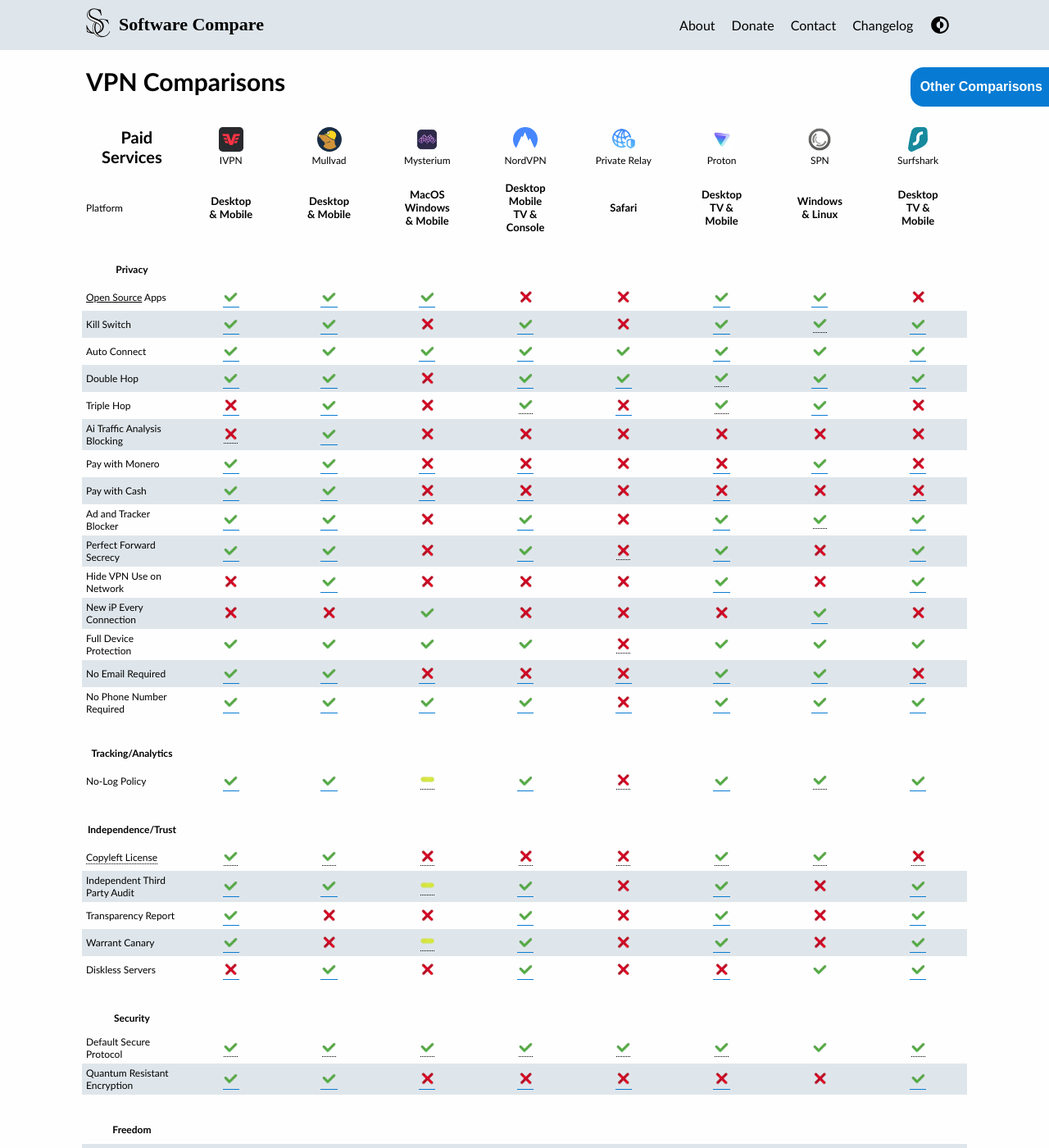
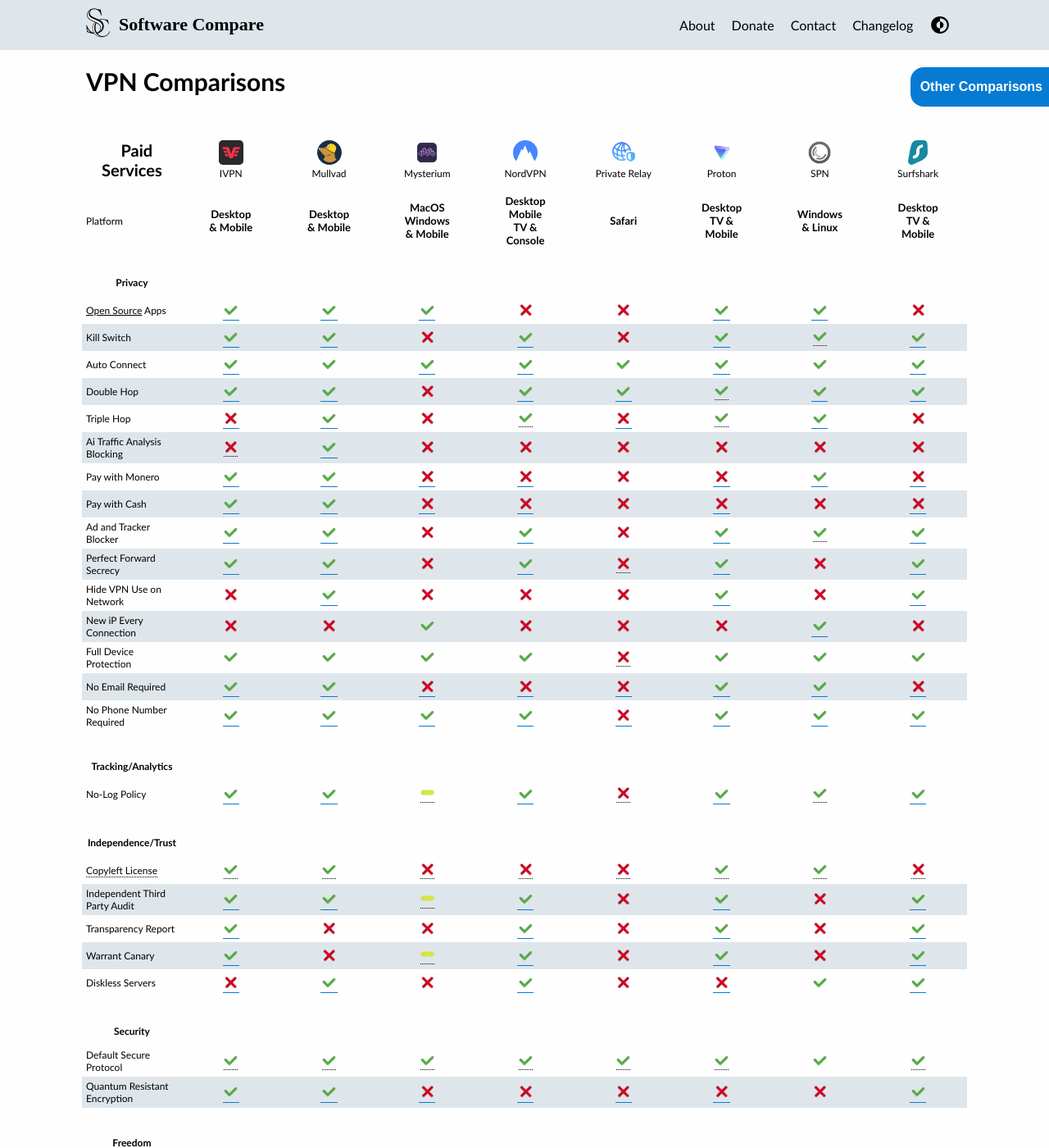
Before and after one commit to SoftwareCompare/SoftwareCompare, a Jekyll site: the page built from vpns.html, in a window 1280 px wide and 1400 px high. Shown: the whole window at 82% size. Built offline with Jekyll 4.4.1, drawn with Linux system fonts in a browser that asks for light colours.

Commit message:
Clean up site before update

```diff
--- a/_includes/check
+++ b/_includes/check
@@ -3,12 +3,13 @@
     - link
     - tooltip
     - alt
+    - edge
 {% endcomment %}
 {% if include.tooltip and include.link %}
 <th>
     <div>
         <img src="../images/check.webp" {% if include.alt %} alt="{{ include.alt}}" {% else %} alt="check" {% endif %}>
-        <span><a href="{{ include.link }}" target="_blank" rel="noopener noreferrer">{{ include.tooltip }}</a></span>
+        <span{{ if include.edge }} class="edge"{{ endif }}><a href="{{ include.link }}" target="_blank" rel="noopener noreferrer">{{ include.tooltip }}</a></span>
     </div>
 </th>
 {% elsif include.link %}
@@ -22,7 +23,7 @@
 <th>
     <div>
         <img src="../images/check.webp" {% if include.alt %} alt="{{ include.alt}}" {% else %} alt="check" {% endif %}>
-        <span>{{ include.tooltip }}</span>
+        <span{{ if include.edge }} class="edge"{{ endif }}>{{ include.tooltip }}</span>
     </div>
 </th>
 
--- a/_includes/cross
+++ b/_includes/cross
@@ -8,7 +8,7 @@
 <th>
     <div>
         <img src="../images/cross.webp" {% if include.alt %} alt="{{ include.alt}}" {% else %} alt="cross" {% endif %}>
-        <span><a href="{{ include.link }}" target="_blank" rel="noopener noreferrer">{{ include.tooltip }}</a></span>
+        <span{{ if include.edge }} class="edge"{{ endif }}><a href="{{ include.link }}" target="_blank" rel="noopener noreferrer">{{ include.tooltip }}</a></span>
     </div>
 </th>
 {% elsif include.link %}
@@ -22,7 +22,7 @@
 <th>
     <div>
         <img src='../images/cross.webp' {% if include.alt %} alt="{{ include.alt}}" {% else %} alt="cross" {% endif %}>
-        <span>{{ include.tooltip }}</span>
+        <span{{ if include.edge }} class="edge"{{ endif }}>{{ include.tooltip }}</span>
     </div>
 </th>
 
--- a/_includes/dash
+++ b/_includes/dash
@@ -8,7 +8,7 @@
 <th>
     <div>
         <img src="../images/dash.webp" {% if include.alt %} alt="{{ include.alt}}" {% else %} alt="dash" {% endif %}>
-        <span><a href="{{ include.link }}" target="_blank" rel="noopener noreferrer">{{ include.tooltip }}</a></span>
+        <span{{ if include.edge }} class="edge"{{ endif }}><a href="{{ include.link }}" target="_blank" rel="noopener noreferrer">{{ include.tooltip }}</a></span>
     </div>
 </th>
 {% elsif include.link %}
@@ -22,7 +22,7 @@
 <th>
     <div>
         <img src="../images/dash.webp" {% if include.alt %} alt="{{ include.alt}}" {% else %} alt="dash" {% endif %}>
-        <span>{{ include.tooltip }}</span>
+        <span{{ if include.edge }} class="edge"{{ endif }}>{{ include.tooltip }}</span>
     </div>
 </th>
 
--- a/browsers.html
+++ b/browsers.html
@@ -995,7 +995,7 @@
         <th><img src="../images/check.webp" alt="check"></th>
         <th>
           <div><img src="../images/dash.webp" alt="dash">
-            <span>
+            <span class="edge">
               Only Google, Yahoo, Bing, Duckduckgo and Ecosia
             </span>
           </div>
--- a/contact.html
+++ b/contact.html
@@ -22,6 +22,9 @@
             Create an issue on <a href="https://github.com/davidcollini/SoftwareCompare" target="_blank" rel="noopener noreferrer">Github</a>
         </h2>
         <h2>
+            Join the <a href="https://matrix.to/#/#softwarecompare:matrix.org" target="_blank" rel="noopener noreferrer">Matrix Server</a>
+        </h2>
+        <h2>
             Join the <a href="https://discord.gg/SvZXsWaT2w" target="_blank" rel="noopener noreferrer">Discord Server</a>
         </h2>
         <h2>
--- a/music-apps.html
+++ b/music-apps.html
@@ -108,7 +108,7 @@
         <td>
           <div>
           Copyleft License
-          <span><a href="https://www.gnu.org/licenses/copyleft.en.html">
+          <span><a href="https://www.gnu.org/licenses/copyleft.en.html" target="_blank" rel="noopener noreferrer">
             Copyleft licenses</a> are a type of open-source license that aim to ensure software remains free and open through requiring any derivative works to use the same license.
           </span>
           </div>
@@ -125,7 +125,7 @@
         <th>
           <div><img src="../images/check.webp" alt="check">
             <span>
-              <a href="https://codeberg.org/Hyperpipe/Hyperpipe/src/branch/main/LICENSE.md">
+              <a href="https://codeberg.org/Hyperpipe/Hyperpipe/src/branch/main/LICENSE.md" target="_blank" rel="noopener noreferrer">
                 AGPLv3</a>
             </span>
           </div>
--- a/script.js
+++ b/script.js
@@ -78,53 +78,3 @@
       chartListDiv.classList.remove('active');
     });
   });
-
-  function setFooterSafeAreaPadding() {
-    const rootStyles = getComputedStyle(document.documentElement);
-    const insetValue = rootStyles.getPropertyValue('--safe-area-inset-bottom');
-    const fallback = 34; // fallback padding in px
-
-    // Parse the value and use fallback if it's zero or not set
-    let padding = parseInt(insetValue, 10);
-    if (!padding || isNaN(padding)) {
-      padding = fallback;
-    }
-
-    const footer = document.querySelector('footer');
-    const footerLeft = document.querySelector('.footer-left');
-
-    // Check viewport width - apply padding only on mobile devices
-    const isMobile = window.innerWidth <= 768; // Common breakpoint for mobile
-
-    // Always apply padding on mobile, but use a very small value when in portrait mode
-    // where text is less likely to be cut off by rounded corners
-    if (isMobile) {
-      const isPortrait = window.innerHeight > window.innerWidth;
-      const minimumPadding = 10; // Always keep at least 10px padding on mobile
-
-      if (footerLeft && footerLeft.offsetHeight > 0) {
-        footer.style.paddingBottom = (isPortrait ? Math.max(minimumPadding, padding / 2) : padding) + 'px';
-      } else {
-        footer.style.paddingBottom = padding + 'px';
-      }
-    } else {
-      // On desktop, we don't need this adjustment
-      footer.style.paddingBottom = '0px';
-    }
-  }
-
-  // Add a small delay to let things settle when dimensions change
-  function debounce(func, wait) {
-    let timeout;
-    return function() {
-      clearTimeout(timeout);
-      timeout = setTimeout(func, wait);
-    };
-  }
-
-  const debouncedSetPadding = debounce(setFooterSafeAreaPadding, 250);
-
-  // Run on load and resize
-  window.addEventListener('DOMContentLoaded', setFooterSafeAreaPadding);
-  window.addEventListener('resize', debouncedSetPadding);
-  window.addEventListener('orientationchange', setFooterSafeAreaPadding);
--- a/search-engines.html
+++ b/search-engines.html
@@ -484,7 +484,7 @@
         </th>
         <th>
           <div><img src="../images/dash.webp" alt="dash">
-            <span>
+            <span class="edge">
               <a href="https://about.qwant.com/en/legal/confidentialite" target="_blank" rel="noopener noreferrer">
                 Only if user consents
               </a>
@@ -591,7 +591,7 @@
         </th>
         <th>
           <div><img src="../images/cross.webp" alt="cross">
-            <span>Bing</span>
+            <span class="edge">Bing</span>
           </div>
         </th>
         <th>
@@ -779,7 +779,7 @@
         <th>
           <div>
             <img src="../images/cross.webp" alt="cross">
-            <span>Only with ad blocker</span>
+            <span class="edge">Only with ad blocker</span>
           </div>
         </th>
         <th>
--- a/styles/style.css
+++ b/styles/style.css
@@ -160,11 +160,12 @@
     /* display: none; */
     background: none;
     border: none;
-    font-size: 1.8125rem;
+    font-size: 2.2rem;
     cursor: pointer;
     z-index: 1000;
-    /* padding-right: 0.9375rem; */
     color: var(--text-color);
+    padding-right: 0.5rem;
+    margin-right: 0;
   }
   @media only screen and (max-width: 15rem) {
     .logo-title h2 {
@@ -501,6 +502,7 @@
   height: 100%;
   border-collapse: collapse;
   margin-bottom: 5rem;
+  margin-top: 1rem;
 
   a {
     color: var(--text-color);
@@ -623,7 +625,7 @@
     .edge,
     .checker_row th:last-child span,
     .checker_row th:nth-last-child(2) span {
-      transform: translateX(-3.4375rem);
+      transform: translateX(-4.9rem);
     }
     .checker_row {
       position: relative;
--- a/vpns.html
+++ b/vpns.html
@@ -201,9 +201,7 @@
         </a>
       </th>
 
-      {% capture inner %}{% include link text='Available with Tor over VPN'
-      link='https://protonvpn.com/features/tor-over-vpn' %}{% endcapture %}
-      {% include check tooltip=inner %}
+      {% include check tooltip='Available with Tor over VPN' link='https://protonvpn.com/features/tor-over-vpn' %}
       {% include check link='https://safing.io/blog/2020/01/22/how-the-spn-compares-to-tor' %}
       {% include check link='https://surfshark.com/features/multihop' %}
     </tr>
@@ -523,7 +521,7 @@
       <th>
         <div>
           <img src="../images/check.webp" alt="check">
-          <span><a href="https://github.com/ProtonVPN/ios-mac-app/blob/develop/LICENSE" target="_blank"
+          <span class="edge"><a href="https://github.com/ProtonVPN/ios-mac-app/blob/develop/LICENSE" target="_blank"
               rel="noopener noreferrer">GPLv3</a></span>
         </div>
       </th>
@@ -712,7 +710,7 @@
       {% include cross %}
       {% include check %}
       {% include cross %}
-      {% include dash tooltip="Supports Windows and Linux with other platforms planned" link="https://protonvpn.com/support/custom-dns" %}
+      {% include dash tooltip="Supports Windows and Linux with other platforms planned" link="https://protonvpn.com/support/custom-dns" edge="" %}
       {% include cross %}
       {% include check link="https://support.surfshark.com/hc/en-us/articles/13560798718610-How-to-set-custom-DNS-on-any-device" %}
     </tr>
```
Also changed, not shown: 7 other files.
